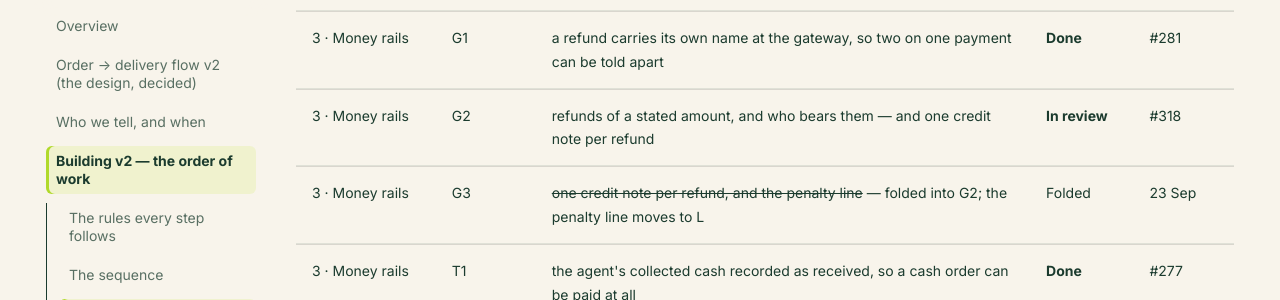
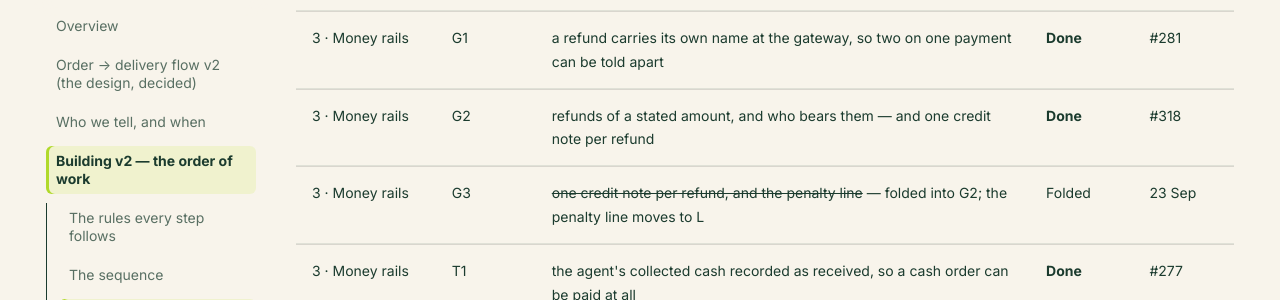
Before and after one commit to cropdoor/cropdoor-almanac, an MkDocs documentation site: the page built from docs/domain/order-delivery-flow-v2-build-order.md, in a window 1280 px wide and 900 px high, scrolled down 5753 px. Shown: the part 153-453 px from the top of the window. Built offline with MkDocs 1.6.1 and Material for MkDocs 9.7.7, drawn with Linux system fonts in a browser that asks for light colours; some web fonts are replaced; comment, search, counter and statistics services are not loaded.

Commit message:
tracker: refunds of a stated amount is done (#318)

```diff
--- a/docs/domain/order-delivery-flow-v2-build-order.md
+++ b/docs/domain/order-delivery-flow-v2-build-order.md
@@ -65,7 +65,7 @@ The one place that says what is finished. A PR is **Done** only once it is merge
 | 2 · Telling people | Y3 | the three silences Y2 made visible, and the crew change that spoke twice | **Done** | #257 |
 | 2 · Telling people | Y4 | the refund nobody mentions — the buyer hears that a refund started, and that it was sent | **Done** | #282 |
 | 3 · Money rails | G1 | a refund carries its own name at the gateway, so two on one payment can be told apart | **Done** | #281 |
-| 3 · Money rails | G2 | refunds of a stated amount, and who bears them — and one credit note per refund | **In review** | #318 |
+| 3 · Money rails | G2 | refunds of a stated amount, and who bears them — and one credit note per refund | **Done** | #318 |
 | 3 · Money rails | G3 | ~~one credit note per refund, and the penalty line~~ — folded into G2; the penalty line moves to L | Folded | 23 Sep |
 | 3 · Money rails | T1 | the agent's collected cash recorded as received, so a cash order can be paid at all | **Done** | #277 |
 | 3 · Money rails | H | the payout run reads the ledger and skips a disputed order | **Done** | #276 |
```
